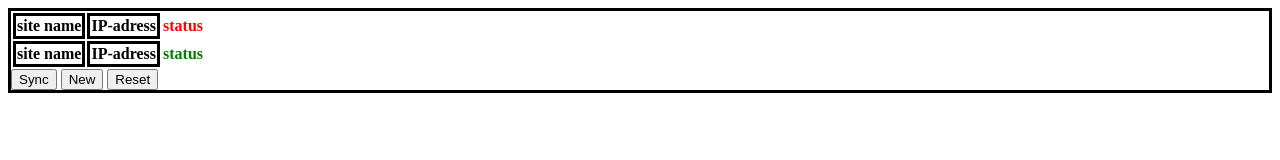
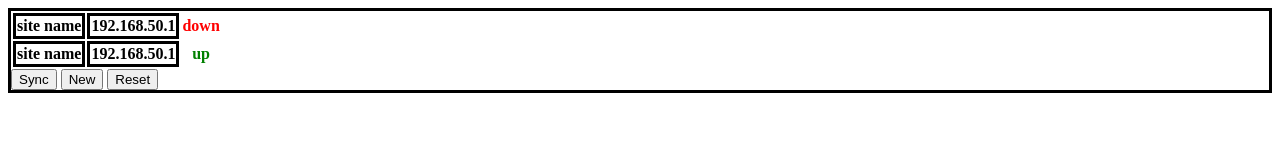
Before and after one commit to JonksPanda/network-portal, a plain HTML site: page index.html in a window 1280 px wide. Drawn offline with Linux system fonts and the light colour scheme.

Commit message:
edited html-code

```diff
--- a/index.html
+++ b/index.html
@@ -20,15 +20,15 @@
             <![endif]-->
     <div style="border-style: solid; border-color: black">
         <table>
-            <tr style="border-style: solid;">
+            <tr>
                 <th style="border-style: solid;">site name</th>
-                <th style="border-style: solid;">IP-adress</th>
-                <th style="color: red">status</th>
+                <th style="border-style: solid;">192.168.50.1</th>
+                <th style="color: red">down</th>
             </tr>
-            <tr style="border-style: solid;">
+            <tr>
                 <th style="border-style: solid;">site name</th>
-                <th style="border-style: solid;">IP-adress</th>
-                <th style="color: green">status</th>
+                <th style="border-style: solid;">192.168.50.1</th>
+                <th style="color: green">up</th>
             </tr>
         </table>
         <button>Sync</button>
```
